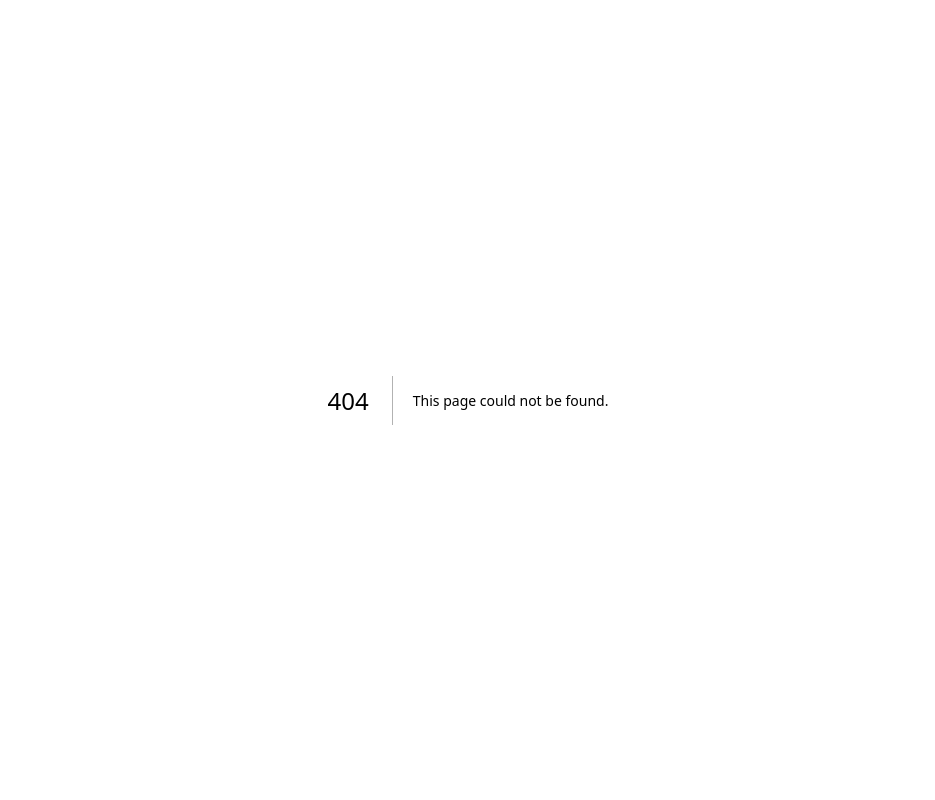
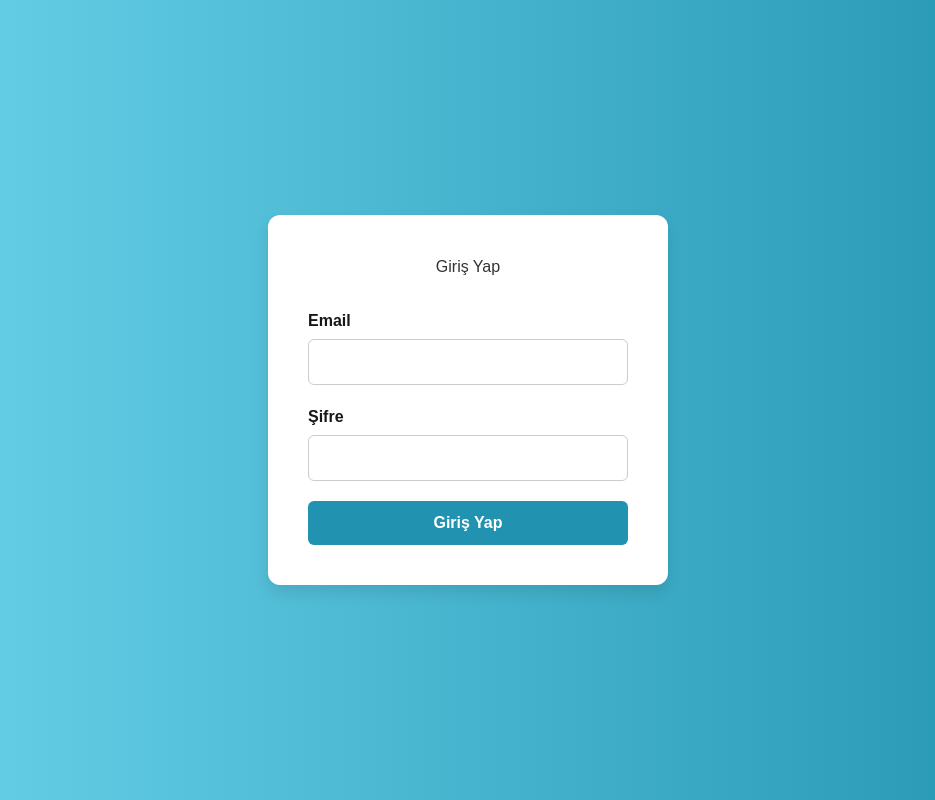
Before and after one commit to AnisaaE/AVM-Management-System, a Next.js app in the folder my-next-app/: page /login in a window 1280 px wide. Before the commit this address had no page. Shown: the whole page, without its empty margins (172-1107 px from the left). Built offline with nearby package versions, Linux system fonts and the light colour scheme.

Commit message:
Login sayfası eklendi
Login sayfası eklendi.

```diff
--- /dev/null
+++ b/my-next-app/pages/login.tsx
@@ -0,0 +1,100 @@
+import { useState } from "react";
+import { useRouter } from "next/router";
+
+export default function LoginPage() {
+  const [email, setEmail] = useState("");
+  const [password, setPassword] = useState("");
+  const [error, setError] = useState("");
+  const router = useRouter();
+
+  const handleLogin = async (e: React.FormEvent) => {
+    e.preventDefault();
+
+    const response = await fetch("/api/login", {
+      method: "POST",
+      headers: { "Content-Type": "application/json" },
+      body: JSON.stringify({ email, password }),
+    });
+
+    const data = await response.json();
+
+    if (response.ok) {
+      alert("Giriş başarılı!");
+      router.push("/dashboard");
+    } else {
+      setError(data.message || "Bir hata oluştu.");
+    }
+  };
+
+  return (
+    <div style={{
+      display: "flex",
+      justifyContent: "center",
+      alignItems: "center",
+      minHeight: "100vh",
+      background: "linear-gradient(to right, #6dd5ed, #2193b0)"
+    }}>
+      <div style={{
+        backgroundColor: "#fff",
+        padding: "40px",
+        borderRadius: "12px",
+        boxShadow: "0 8px 16px rgba(0,0,0,0.1)",
+        width: "100%",
+        maxWidth: "400px"
+      }}>
+        <h2 style={{ textAlign: "center", marginBottom: "30px", color: "#333" }}>Giriş Yap</h2>
+        <form onSubmit={handleLogin}>
+          <div style={{ marginBottom: 20 }}>
+            <label style={{ display: "block", marginBottom: 6, fontWeight: "bold" }}>Email</label>
+            <input
+              type="email"
+              value={email}
+              onChange={(e) => setEmail(e.target.value)}
+              required
+              style={{
+                width: "100%",
+                padding: "10px",
+                border: "1px solid #ccc",
+                borderRadius: "6px"
+              }}
+            />
+          </div>
+          <div style={{ marginBottom: 20 }}>
+            <label style={{ display: "block", marginBottom: 6, fontWeight: "bold" }}>Şifre</label>
+            <input
+              type="password"
+              value={password}
+              onChange={(e) => setPassword(e.target.value)}
+              required
+              style={{
+                width: "100%",
+                padding: "10px",
+                border: "1px solid #ccc",
+                borderRadius: "6px"
+              }}
+            />
+          </div>
+          {error && <p style={{ color: "red", marginBottom: 10 }}>{error}</p>}
+          <button
+            type="submit"
+            style={{
+              width: "100%",
+              backgroundColor: "#2193b0",
+              color: "#fff",
+              padding: "10px",
+              border: "none",
+              borderRadius: "6px",
+              cursor: "pointer",
+              fontWeight: "bold",
+              transition: "background 0.3s"
+            }}
+            onMouseOver={(e) => (e.currentTarget.style.backgroundColor = "#176B87")}
+            onMouseOut={(e) => (e.currentTarget.style.backgroundColor = "#2193b0")}
+          >
+            Giriş Yap
+          </button>
+        </form>
+      </div>
+    </div>
+  );
+}
```
